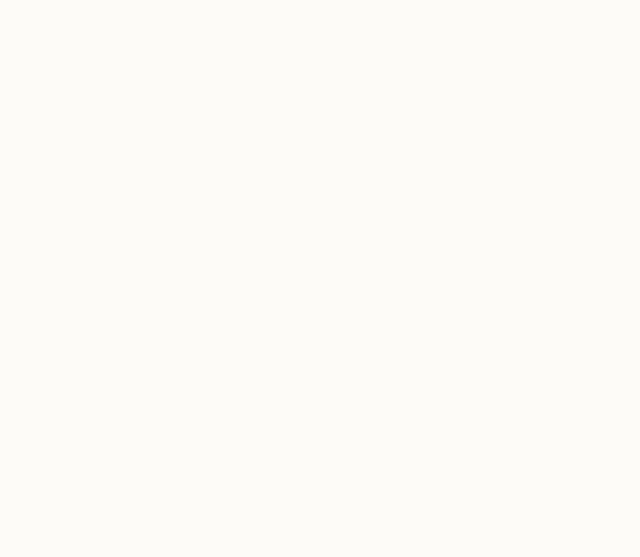
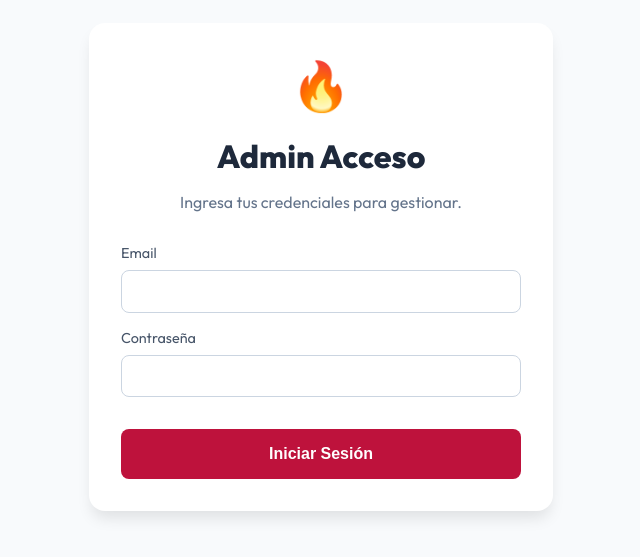
Before and after one commit to rifaselfenix/rifaselfenix, a React (Vite) app: page /#/login in a window 1280 px wide. Before the commit this address had no page. Shown: the part 133-690 px from the top of the page, without its empty margins (319-959 px from the left). Built offline with nearby package versions, Linux system fonts and the light colour scheme.

Commit message:
Sec: Implement Admin Auth & Secure RLS Policies

```diff
--- a/src/App.tsx
+++ b/src/App.tsx
@@ -5,6 +5,7 @@ import AdminDashboard from './pages/AdminDashboard';
 import AdminContent from './pages/AdminContent';
 import AdminRaffles from './pages/AdminRaffles';
 import AdminRaffleDetails from './pages/AdminRaffleDetails';
+import Login from './pages/Login';
 
 import Home from './Home';
 
@@ -13,6 +14,7 @@ function App() {
     <HashRouter>
       <Routes>
         <Route path="/" element={<Home />} />
+        <Route path="/login" element={<Login />} />
         <Route path="/checkout/:id" element={<Checkout />} />
 
         {/* Admin Routes */}
--- a/src/pages/AdminLayout.tsx
+++ b/src/pages/AdminLayout.tsx
@@ -1,9 +1,41 @@
-import { Outlet, Link, useLocation } from 'react-router-dom';
+import { Outlet, Link, useLocation, useNavigate } from 'react-router-dom';
 import { LayoutDashboard, Ticket, LogOut, Image } from 'lucide-react';
+import { useEffect, useState } from 'react';
+import { supabase } from '../lib/supabase';
 
 export default function AdminLayout() {
     const location = useLocation();
+    const navigate = useNavigate();
     const isActive = (path: string) => location.pathname === path;
+    const [checking, setChecking] = useState(true);
+
+    useEffect(() => {
+        checkSession();
+
+        const { data: { subscription } } = supabase.auth.onAuthStateChange((_event, session) => {
+            if (!session) {
+                navigate('/login');
+            }
+        });
+
+        return () => subscription.unsubscribe();
+    }, []);
+
+    const checkSession = async () => {
+        const { data: { session } } = await supabase.auth.getSession();
+        if (!session) {
+            navigate('/login');
+        }
+        setChecking(false);
+    };
+
+    const handleLogout = async (e: React.MouseEvent) => {
+        e.preventDefault();
+        await supabase.auth.signOut();
+        navigate('/login');
+    };
+
+    if (checking) return <div style={{ display: 'flex', height: '100vh', alignItems: 'center', justifyContent: 'center' }}>Cargando panel...</div>;
 
     return (
         <div className="admin-container">
@@ -29,6 +61,27 @@ export default function AdminLayout() {
                     <NavItem to="/admin/content" icon={<Image size={20} />} label="Multimedia" active={isActive('/admin/content')} />
                     <NavItem to="/admin/raffles" icon={<Ticket size={20} />} label="Mis Rifas" active={isActive('/admin/raffles')} />
                 </nav>
+
+                <div style={{ borderTop: '1px solid #e2e8f0', paddingTop: '1rem' }}>
+                    <button onClick={handleLogout} style={{
+                        display: 'flex',
+                        alignItems: 'center',
+                        gap: '0.75rem',
+                        textDecoration: 'none',
+                        color: '#64748b',
+                        padding: '0.75rem',
+                        borderRadius: '0.5rem',
+                        transition: 'all 0.2s',
+                        background: 'none',
+                        border: 'none',
+                        width: '100%',
+                        cursor: 'pointer',
+                        fontSize: '1rem'
+                    }}>
+                        <LogOut size={20} />
+                        <span>Cerrar Sesión</span>
+                    </button>
+                </div>
             </aside>
 
             {/* Main Content */}
@@ -50,10 +103,10 @@ export default function AdminLayout() {
                     <Ticket size={24} />
                     <span>Rifas</span>
                 </Link>
-                <Link to="/">
+                <button onClick={handleLogout} style={{ background: 'none', border: 'none', color: '#64748b', display: 'flex', flexDirection: 'column', alignItems: 'center', fontSize: '0.75rem', gap: '0.2rem' }}>
                     <LogOut size={24} />
                     <span>Salir</span>
-                </Link>
+                </button>
             </nav>
         </div>
     );
--- /dev/null
+++ b/src/pages/Login.tsx
@@ -0,0 +1,94 @@
+import { useState } from 'react';
+import { supabase } from '../lib/supabase';
+import { useNavigate } from 'react-router-dom';
+
+export default function Login() {
+    const [email, setEmail] = useState('');
+    const [password, setPassword] = useState('');
+    const [loading, setLoading] = useState(false);
+    const navigate = useNavigate();
+
+    const handleLogin = async (e: React.FormEvent) => {
+        e.preventDefault();
+        setLoading(true);
+
+        const { error } = await supabase.auth.signInWithPassword({
+            email,
+            password
+        });
+
+        setLoading(false);
+
+        if (error) {
+            alert('Error: ' + error.message);
+        } else {
+            navigate('/admin');
+        }
+    };
+
+    return (
+        <div style={{
+            minHeight: '100vh',
+            display: 'flex',
+            alignItems: 'center',
+            justifyContent: 'center',
+            background: '#f8fafc'
+        }}>
+            <form onSubmit={handleLogin} style={{
+                background: 'white',
+                padding: '2rem',
+                borderRadius: '1rem',
+                boxShadow: '0 10px 15px -3px rgba(0, 0, 0, 0.1)',
+                width: '100%',
+                maxWidth: '400px'
+            }}>
+                <div style={{ textAlign: 'center', marginBottom: '2rem' }}>
+                    <span style={{ fontSize: '3rem' }}>🔥</span>
+                    <h1 style={{ color: '#1e293b', marginBottom: '0.5rem' }}>Admin Acceso</h1>
+                    <p style={{ color: '#64748b' }}>Ingresa tus credenciales para gestionar.</p>
+                </div>
+
+                <div style={{ marginBottom: '1rem' }}>
+                    <label style={{ display: 'block', color: '#475569', marginBottom: '0.5rem', fontSize: '0.9rem' }}>Email</label>
+                    <input
+                        type="email"
+                        required
+                        value={email}
+                        onChange={e => setEmail(e.target.value)}
+                        style={{ width: '100%', padding: '0.8rem', borderRadius: '0.5rem', border: '1px solid #cbd5e1', boxSizing: 'border-box' }}
+                    />
+                </div>
+
+                <div style={{ marginBottom: '2rem' }}>
+                    <label style={{ display: 'block', color: '#475569', marginBottom: '0.5rem', fontSize: '0.9rem' }}>Contraseña</label>
+                    <input
+                        type="password"
+                        required
+                        value={password}
+                        onChange={e => setPassword(e.target.value)}
+                        style={{ width: '100%', padding: '0.8rem', borderRadius: '0.5rem', border: '1px solid #cbd5e1', boxSizing: 'border-box' }}
+                    />
+                </div>
+
+                <button
+                    type="submit"
+                    disabled={loading}
+                    style={{
+                        width: '100%',
+                        padding: '1rem',
+                        background: '#be123c',
+                        color: 'white',
+                        border: 'none',
+                        borderRadius: '0.5rem',
+                        fontSize: '1rem',
+                        fontWeight: 'bold',
+                        cursor: loading ? 'not-allowed' : 'pointer',
+                        opacity: loading ? 0.7 : 1
+                    }}
+                >
+                    {loading ? 'Entrando...' : 'Iniciar Sesión'}
+                </button>
+            </form>
+        </div>
+    );
+}
```
Also changed, not shown: 1 other file (tests, documents, lock files or other folders).
